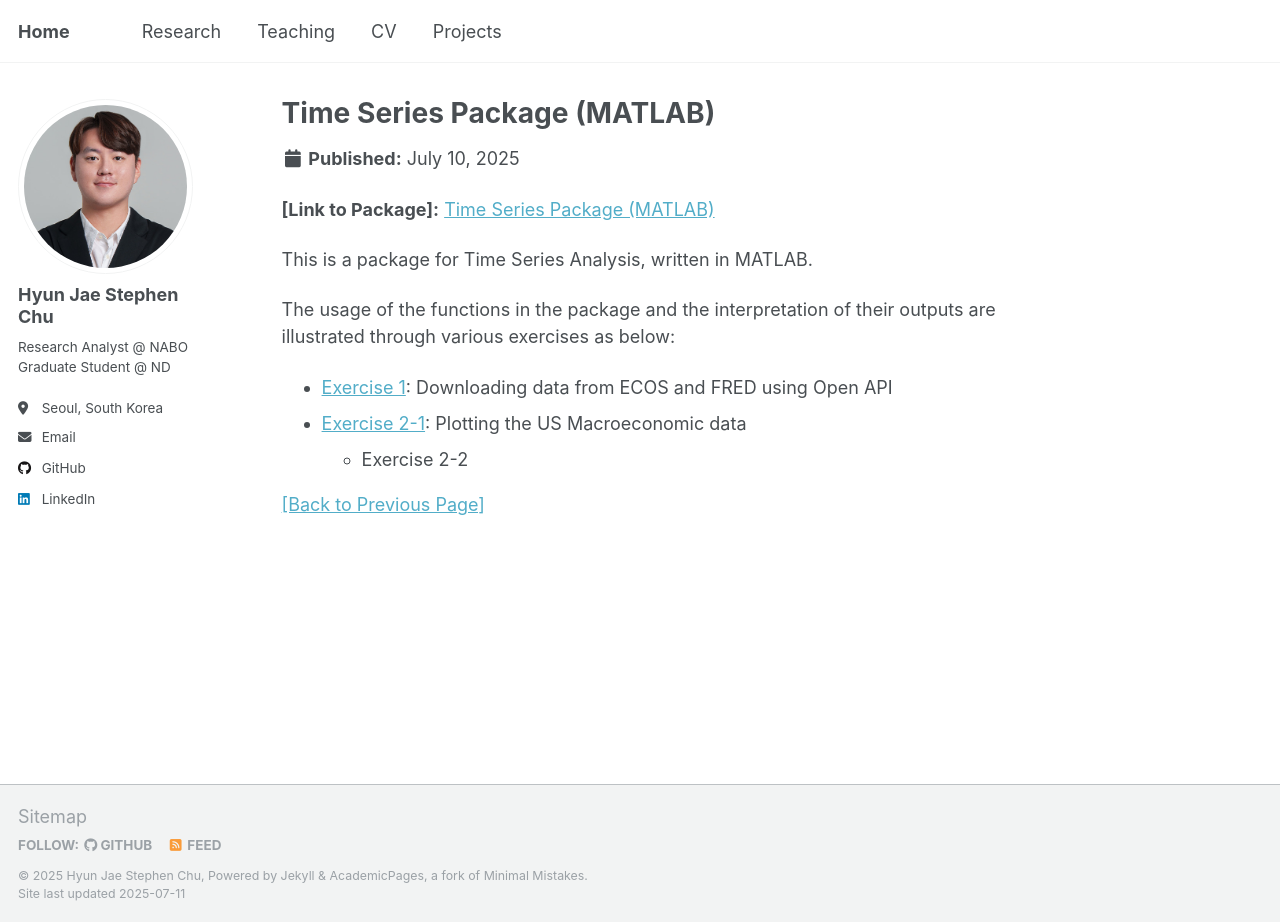
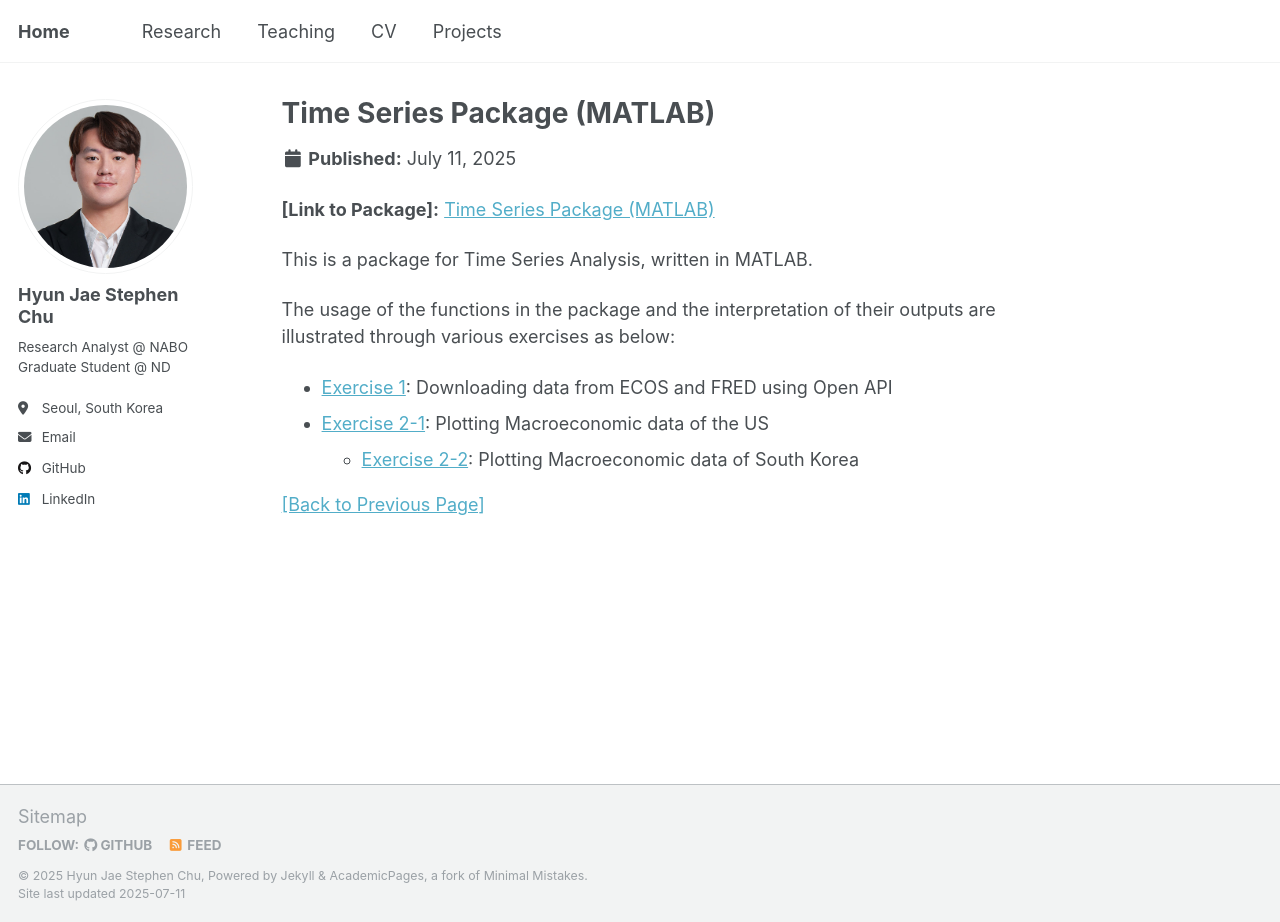
Before and after one commit to hjchu95/hjchu95.github.io, a Jekyll site: the page built from _projects/TS_Package_MATLAB.md, in a window 1280 px wide and 922 px high. Built offline with Jekyll 4.4.1, drawn with Linux system fonts in a browser that asks for light colours.

Commit message:
exercise

```diff
--- a/_projects/TS_Package_MATLAB.md
+++ b/_projects/TS_Package_MATLAB.md
@@ -4,7 +4,7 @@ title: "Time Series Package (MATLAB)"
 author_profile: true
 collection: projects
 permalink: /projects/TS_Package_MATLAB/
-date: 2025-07-10
+date: 2025-07-11
 ---
 
 **[Link to Package]:** <a href="https://github.com/hjchu95/Time_Series_Package" target="_blank">Time Series Package (MATLAB)</a>
@@ -14,8 +14,8 @@ This is a package for Time Series Analysis, written in MATLAB.
 The usage of the functions in the package and the interpretation of their outputs are illustrated through various exercises as below:
 
 - [Exercise 1]({{ "/projects/TS_Package_MATLAB/exercise1/" | relative_url }}): Downloading data from ECOS and FRED using Open API
-- [Exercise 2-1]({{ "/projects/TS_Package_MATLAB/exercise2-1/" | relative_url }}): Plotting the US Macroeconomic data
-    - Exercise 2-2
+- [Exercise 2-1]({{ "/projects/TS_Package_MATLAB/exercise2-1/" | relative_url }}): Plotting Macroeconomic data of the US
+    - [Exercise 2-2]({{ "/projects/TS_Package_MATLAB/exercise2-2" | relative_url }}): Plotting Macroeconomic data of South Korea
 
 
 [[Back to Previous Page]]({{ "/projects" | relative_url }})
```
Also changed, not shown: _projects/TS_Package/exercise2-1.md (+2 -2 lines), _projects/TS_Package/exercise2-2.md (added, +9 -0 lines).
